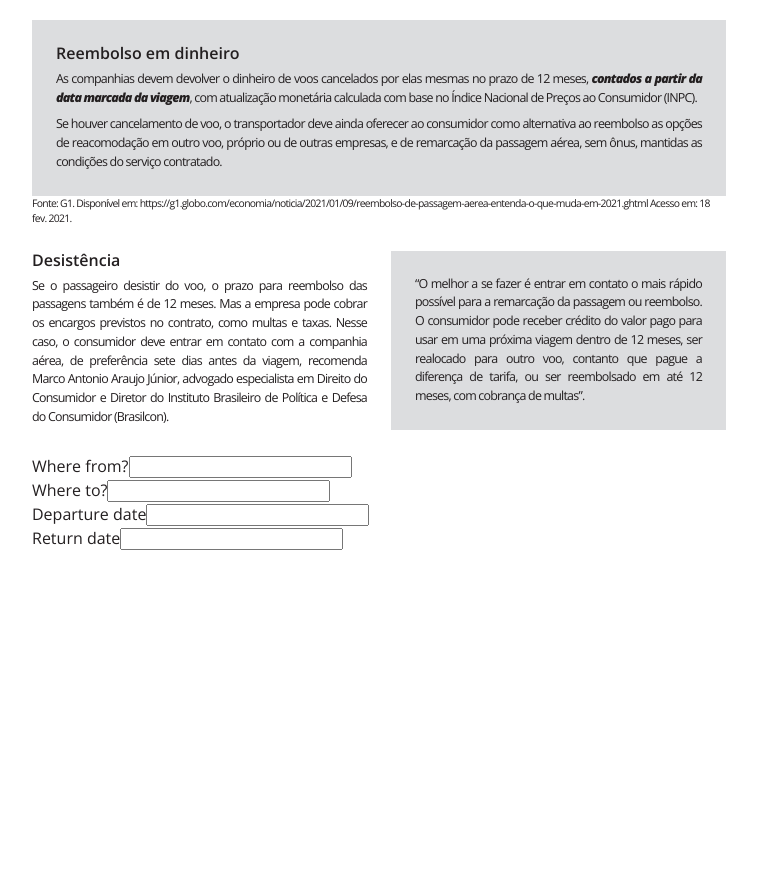
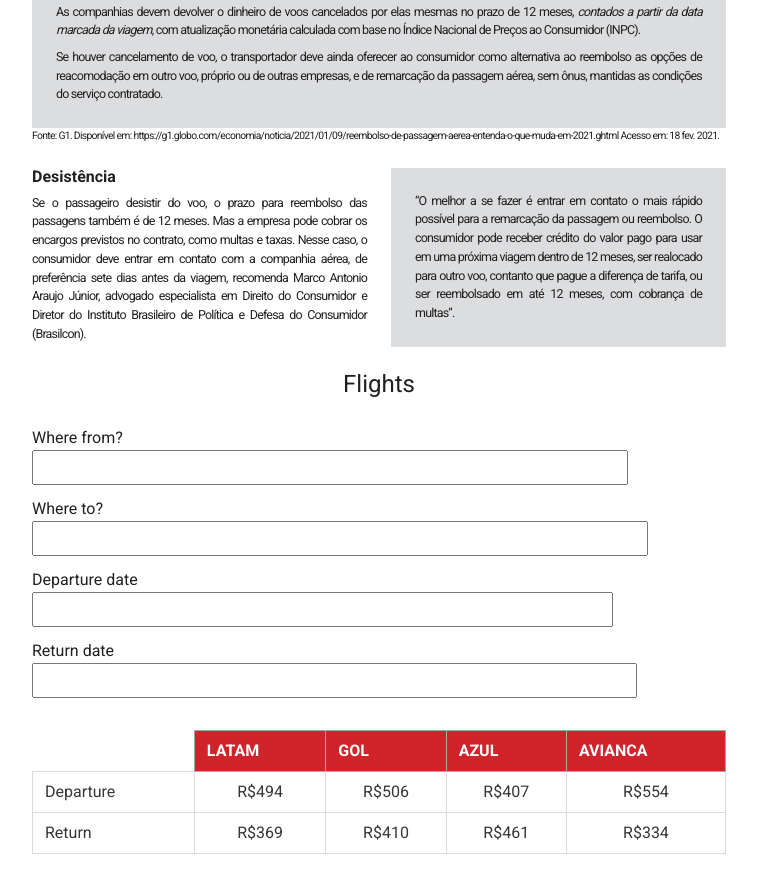
Before and after one commit to theusma/bulma, a plain HTML site: page index.html in a window 1280 px wide. Shown: the part 805-1698 px from the top of the page, without its empty margins (261-1018 px from the left). Before the commit the page ends 1405 px from the top, so only its background shows below. Drawn offline with nearby package versions, Linux system fonts and the light colour scheme.

Commit message:
Finalizando alguns detalhes

```diff
--- a/css/css.css
+++ b/css/css.css
@@ -1,5 +1,5 @@
 body{
-    font-family: 'Open Sans', sans-serif;
+    font-family: 'Roboto', sans-serif;
     color: #231f20;
 }
 p {
@@ -54,15 +54,23 @@ a{
     background-color: #dcdddf;
 }
 
-
-
 label {
-    display: flex;
+    margin-right: 7px;
     float: left;
+    margin-top: 4px;;
 }
-
-input {
 
 .clear{
     clear: both;
 }
+input{
+    height: 35px;
+}
+.inp1{width: 85.92%;}.inp2{width: 88.768%;}.inp3 {width: 83.768%;}.inp4 { width: 87.17%;}
+.title.is-4 {
+    font-weight: 400;
+}
+
+.noBorder{border: none !important; background: none !important;}
+
+th{background-color: #d1232a; color: #fff !important; border: 1px solid #a9a9a9 !important;}
--- a/index.html
+++ b/index.html
@@ -7,11 +7,9 @@
     <title>Document</title>
     <link rel="stylesheet" href="https://cdn.jsdelivr.net/npm/bulma@0.9.1/css/bulma.min.css">
     <link rel="stylesheet" href="css/css.css">
-    <!--<link rel="preconnect" href="https://fonts.gstatic.com">
+<link rel="preconnect" href="https://fonts.gstatic.com">
     <link href="https://fonts.googleapis.com/css2?family=Roboto:wght@300;400;500;700;900&display=swap" rel="stylesheet">
-    -->
-    <link rel="preconnect" href="https://fonts.gstatic.com">
-<link href="https://fonts.googleapis.com/css2?family=Open+Sans:ital,wght@0,400;0,600;0,700;1,800&display=swap" rel="stylesheet">
+
 
 </head>
 <body>
@@ -104,19 +102,23 @@
         </div>
 
         <div class="columns">
+
+
             <div class="column is-full">
+
+                <h4 class="title is-4 has-text-centered">Flights</h4>
                 <form>
-<label>Where from?</label><input type="text">
+<label>Where from?</label><input type="text" class="inp1 mb-2">
 
 <div class="clear"></div>
-<label>Where to?</label><input type="text">
+<label>Where to?</label><input type="text" class="inp2 mb-2">
 
 <div class="clear"></div>
 <label>Departure date
-</label><input type="text">
+</label><input type="text" class="inp3 mb-2">
 
 <div class="clear"></div>
-<label>Return date</label><input type="text">
+<label>Return date</label><input type="text" class="inp4 mb-2">
 
 <div class="clear"></div>
 
@@ -125,6 +127,51 @@
             </div>
 </div>
 
+<div class="columns">
+
+
+    <div class="column is-full">
+        <table class="table is-bordered is-fullwidth has-text-centered">
+            <thead>
+              <tr>
+                <th class="noBorder"></th>
+                <th>LATAM</th>
+                <th>GOL</th>
+                <th>AZUL</th>
+                <th>AVIANCA</th>
+            </tr>
+        </thead>
+
+
+
+        <tbody>
+            <tr>
+            <td class="has-text-left">Departure</td>
+          <td>R$494</td>
+                    <td>R$506</td>
+
+                        <td>R$407</td>
+
+
+                            <td>R$554</td>
+                            </tr>
+
+                            <tr>
+                                <td class="has-text-left">Return</td>
+                              <td>R$369</td>
+                                        <td>R$410</td>
+
+                                            <td>R$461</td>
+
+
+                                                <td>R$334</td>
+                                                </tr>
+        </tbody>
+
+        </table>
+
+    </div>
+</div>
 
 
             </div>
```
